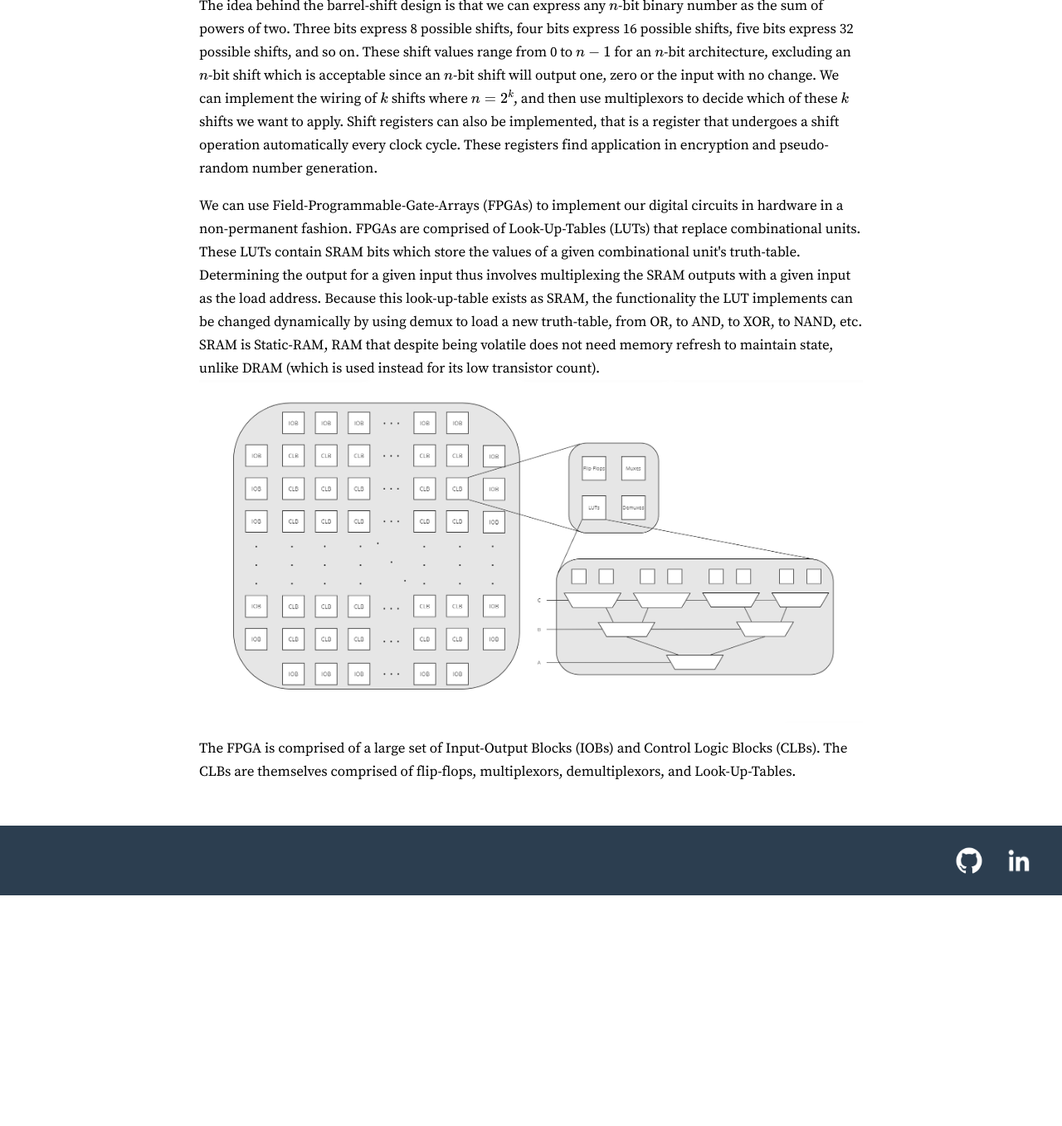
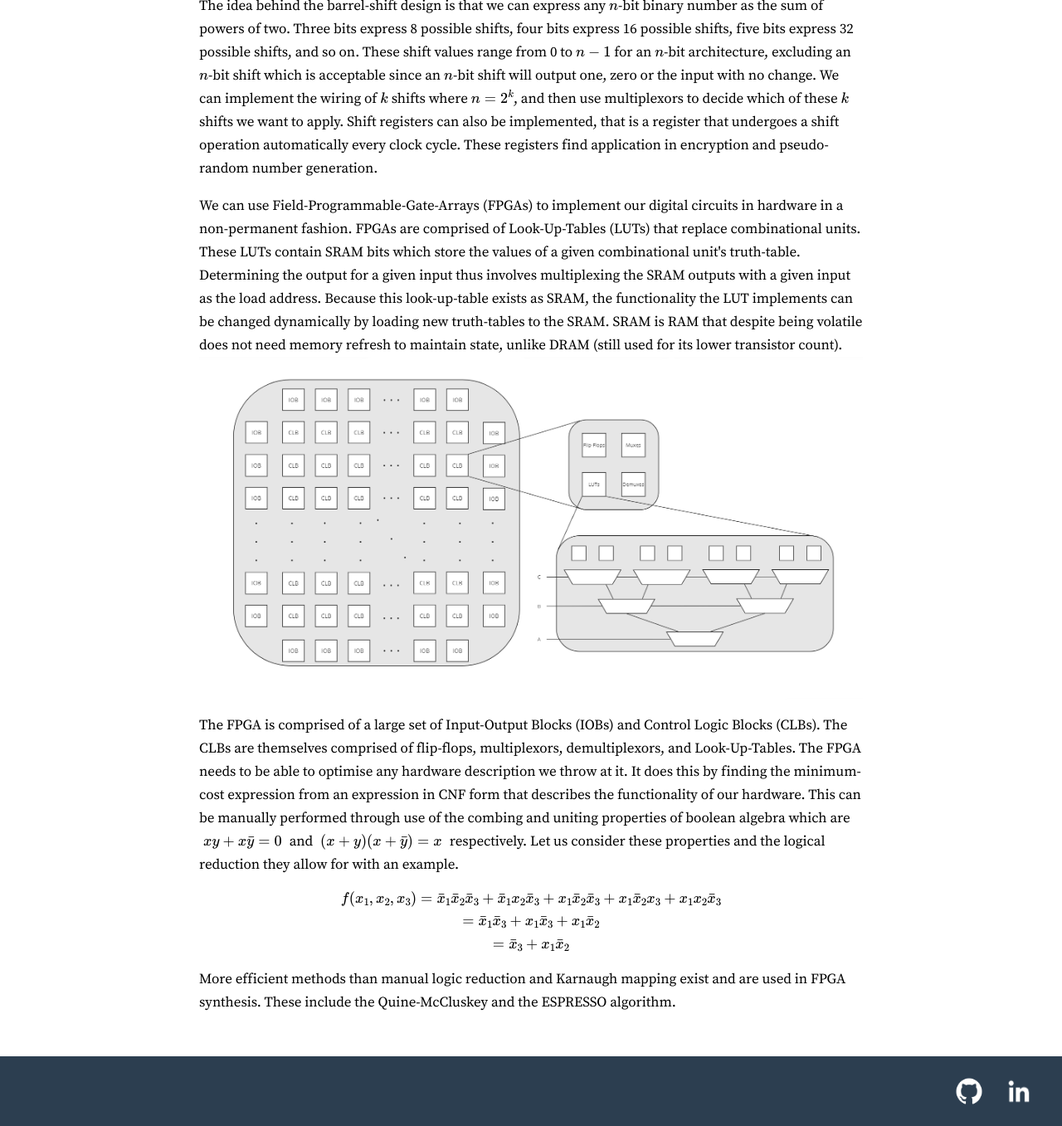
Before and after one commit to Rory-Mac/personal-website, a Jekyll site: the page built from Low-Level Programming/Logic Gates.markdown, in a window 1280 px wide and 1400 px high, scrolled down 8137 px, cut to the strip 43-1400 px from the top of the window. Shown: the whole strip at 83% size. Built offline with Jekyll 4.4.1, drawn with Linux system fonts in a browser that asks for light colours; before the commit the page ends 9259 px from its top, so only the background shows below that.

Commit message:
add boolean reduction/Karnaugh maps to logic gates document

```diff
--- a/Low-Level Programming/Logic Gates.markdown
+++ b/Low-Level Programming/Logic Gates.markdown
@@ -191,8 +191,22 @@ automatically every clock cycle. These registers find application in encryption
 <p>We can use Field-Programmable-Gate-Arrays (FPGAs) to implement our digital circuits in hardware in a non-permanent fashion. FPGAs are comprised
 of Look-Up-Tables (LUTs) that replace combinational units. These LUTs contain SRAM bits which store the values of a given combinational unit's truth-table.
 Determining the output for a given input thus involves multiplexing the SRAM outputs with a given input as the load address.
-Because this look-up-table exists as SRAM, the functionality the LUT implements can be changed dynamically by using demux to load a new truth-table,
-from OR, to AND, to XOR, to NAND, etc. SRAM is Static-RAM, RAM that despite being volatile does not need memory refresh to maintain state, unlike DRAM
-(which is used instead for its low transistor count).<img src="/Assets/images/fpga_1.png" width="100%" height="100%"></p>
+Because this look-up-table exists as SRAM, the functionality the LUT implements can be changed dynamically by loading new truth-tables to
+the SRAM. SRAM is RAM that despite being volatile does not need memory refresh to maintain state, unlike DRAM
+(still used for its lower transistor count).<img src="/Assets/images/fpga_1.png" width="100%" height="100%"></p>
 <p>The FPGA is comprised of a large set of Input-Output Blocks (IOBs) and Control Logic Blocks (CLBs). The CLBs are themselves comprised of flip-flops,
-multiplexors, demultiplexors, and Look-Up-Tables.</p>
+multiplexors, demultiplexors, and Look-Up-Tables. The FPGA needs to be able to optimise any hardware description we throw at it. It does this
+by finding the minimum-cost expression from an expression in CNF form that describes the functionality of our hardware. This can be
+manually performed through use of the combing and uniting properties of boolean algebra which are \(\;xy + x\bar{y} = 0\;\) and \(\;(x + y)(x + \bar{y}) = x\;\) respectively.
+Let us consider these properties and the logical reduction they
+allow for with an example.
+\[
+  \displaylines{
+  f(x_1, x_2, x_3) = \bar{x}_1\bar{x}_2\bar{x}_3 + \bar{x}_1x_2\bar{x}_3 + x_1\bar{x}_2\bar{x}_3 + x_1\bar{x}_2x_3 + x_1x_2\bar{x}_3 \\
+  = \bar{x}_1\bar{x}_3 + x_1\bar{x}_3 + x_1\bar{x}_2 \\
+  = \bar{x}_3 + x_1\bar{x}_2
+  }
+\]
+More efficient methods than manual logic reduction and Karnaugh mapping exist and are used in FPGA synthesis. These include the Quine-McCluskey
+and the ESPRESSO algorithm.
+</p>
```
